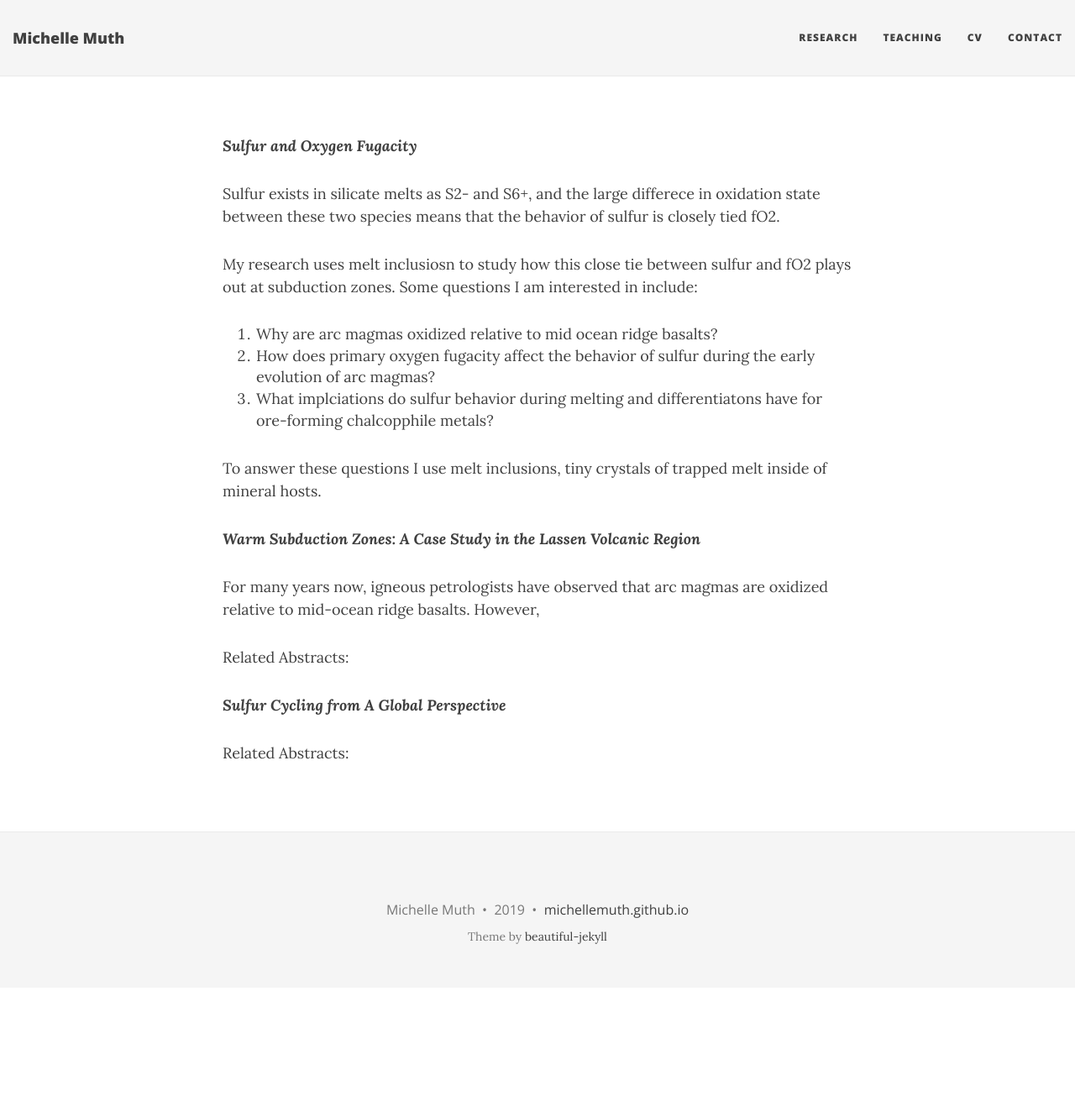
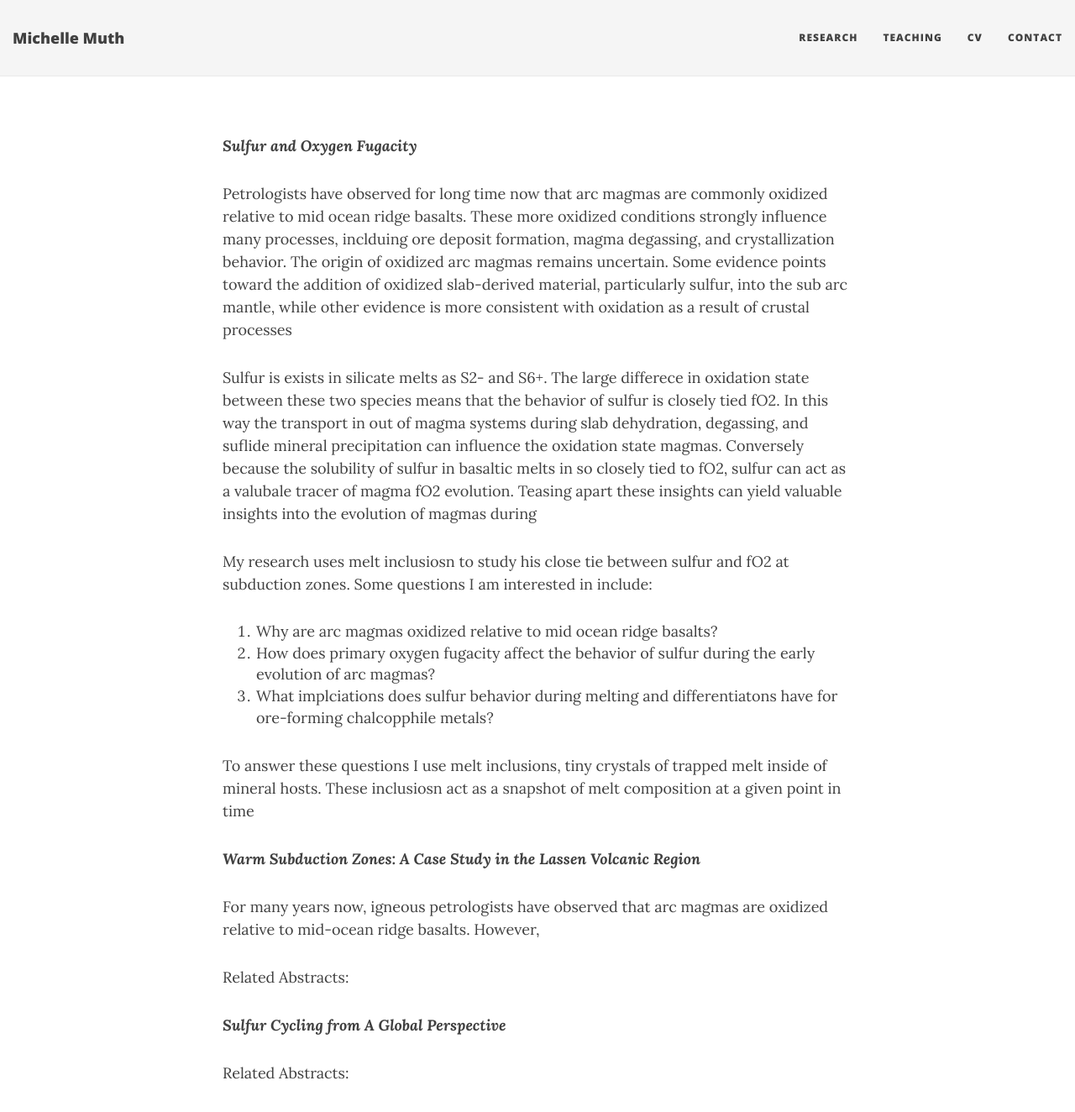
Before and after one commit to MichelleMuth/michellemuth.github.io, a Jekyll site: the page built from Research.md, in a window 1280 px wide and 1400 px high. Shown: the top 1324 px of the window at 84% size. Built offline with Jekyll 4.4.1, drawn with Linux system fonts in a browser that asks for light colours; nearby versions of some CDN libraries.

Commit message:
Update Research.md

```diff
--- a/Research.md
+++ b/Research.md
@@ -6,15 +6,17 @@ img: /img/Teaching1
 
 **_Sulfur and Oxygen Fugacity_**
 
-Sulfur exists in silicate melts as S2- and S6+, and the large differece in oxidation state between these two species means that the behavior of sulfur is closely tied fO2.
+Petrologists have observed for long time now that arc magmas are commonly oxidized relative to mid ocean ridge basalts. These more oxidized conditions strongly influence many processes, inclduing ore deposit formation, magma degassing, and crystallization behavior. The origin of oxidized arc magmas remains uncertain. Some evidence points toward the addition of oxidized slab-derived material, particularly sulfur, into the sub arc mantle, while other evidence is more consistent with oxidation as a result of crustal processes
 
-My research uses melt inclusiosn to study how this close tie between sulfur and fO2 plays out at subduction zones. Some questions I am interested in include:
+Sulfur is exists in silicate melts as S2- and S6+. The large differece in oxidation state between these two species means that the behavior of sulfur is closely tied fO2. In this way the transport in out of magma systems during slab dehydration, degassing, and suflide mineral precipitation can influence the oxidation state magmas. Conversely because the solubility of sulfur in basaltic melts in so closely tied to fO2, sulfur can act as a valubale tracer of magma fO2 evolution. Teasing apart these insights can yield valuable insights into the evolution of magmas during
+
+My research uses melt inclusiosn to study  his close tie between sulfur and fO2 at subduction zones. Some questions I am interested in include:
 
 1. Why are arc magmas oxidized relative to mid ocean ridge basalts?
 2. How does primary oxygen fugacity affect the behavior of sulfur during the early evolution of arc magmas?
-3. What implciations do sulfur behavior during melting and differentiatons have for ore-forming chalcopphile metals?
+3. What implciations does sulfur behavior during melting and differentiatons have for ore-forming chalcopphile metals?
 
-To answer these questions I use melt inclusions, tiny crystals of trapped melt inside of mineral hosts.
+To answer these questions I use melt inclusions, tiny crystals of trapped melt inside of mineral hosts. These inclusiosn act as a snapshot of melt composition at a given point in time
 
 **_Warm Subduction Zones: A Case Study in the Lassen Volcanic Region_**
 
```
